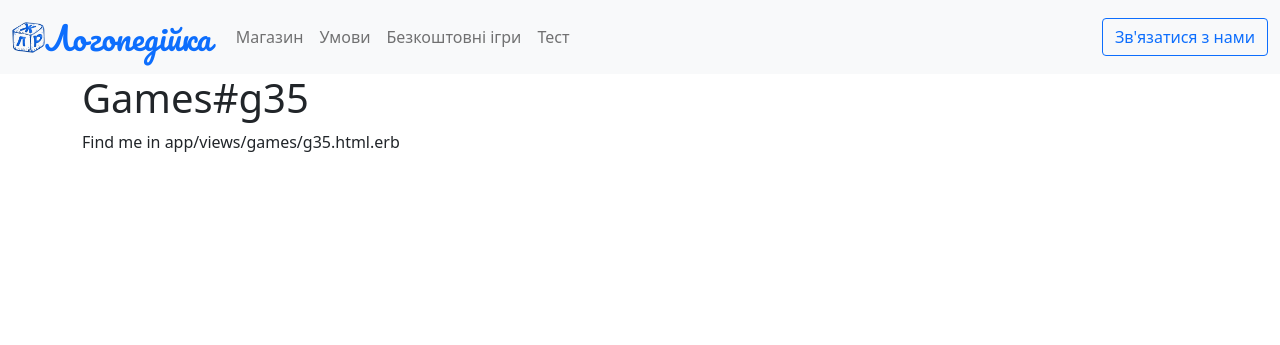
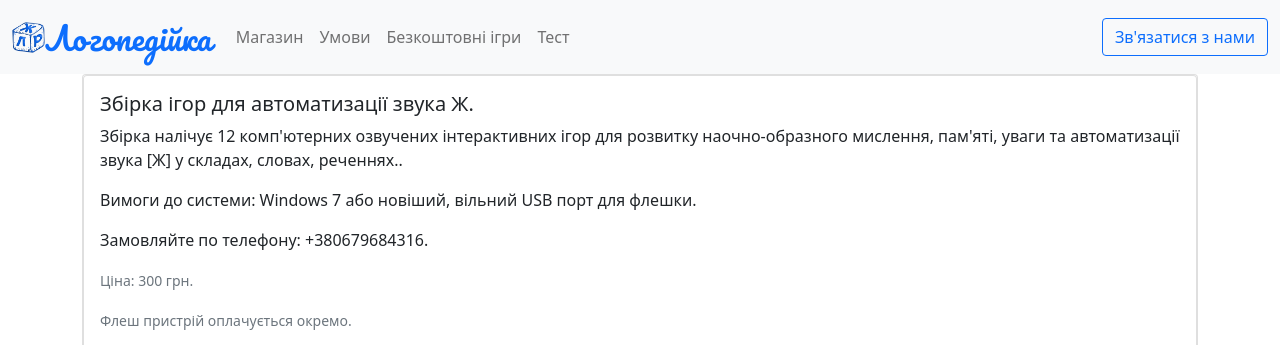
Before and after one commit to Jedoku/logopedijka_site, a Rails app: page /games/g35 in a window 1280 px wide. Shown: the top 345 px of the page. Before the commit the page ends 152 px from the top, so only its background shows below. Run offline with Rails 7, Linux system fonts and the light colour scheme.

Commit message:
add-automatyzatsia-ZH-update-requisites

```diff
--- a/app/views/games/g35.html.erb
+++ b/app/views/games/g35.html.erb
@@ -1,2 +1,12 @@
-<h1>Games#g35</h1>
-<p>Find me in app/views/games/g35.html.erb</p>
+<div class="card mb-3">
+<div class="card">
+  <div class="card-body">
+    <h5 class="card-title">Збірка ігор для автоматизації звука Ж.</h5>
+    <p class="card-text">Збірка налічує 12 комп'ютерних озвучених інтерактивних ігор для розвитку наочно-образного мислення, пам'яті, уваги та автоматизації звука [Ж] у складах, словах, реченнях.. </p>
+    <p class="card-text">Вимоги до системи: Windows 7 або новіший, вільний USB порт для флешки.</p>
+    <p class="card-text">Замовляйте по телефону: +380679684316.</p>
+    <p class="card-text"><small class="text-muted">Ціна: 300 грн.</small></p>
+    <p class="card-text"><small class="text-muted">Флеш пристрій оплачується окремо.</small></p>
+  </div>
+  <center><iframe width="640" height="480" src="https://www.youtube.com/embed/wf8kgvqUacE" title="YouTube video player" frameborder="0" allow="accelerometer; autoplay; clipboard-write; encrypted-media; gyroscope; picture-in-picture" allowfullscreen></iframe></center>
+</div>
```
Also changed, not shown: app/views/categories/avtomatyzacia.html.erb (+12 -1 lines), app/views/pages/rules.html.erb (+7 -1 lines), Gemfile.lock, 4 other files.
